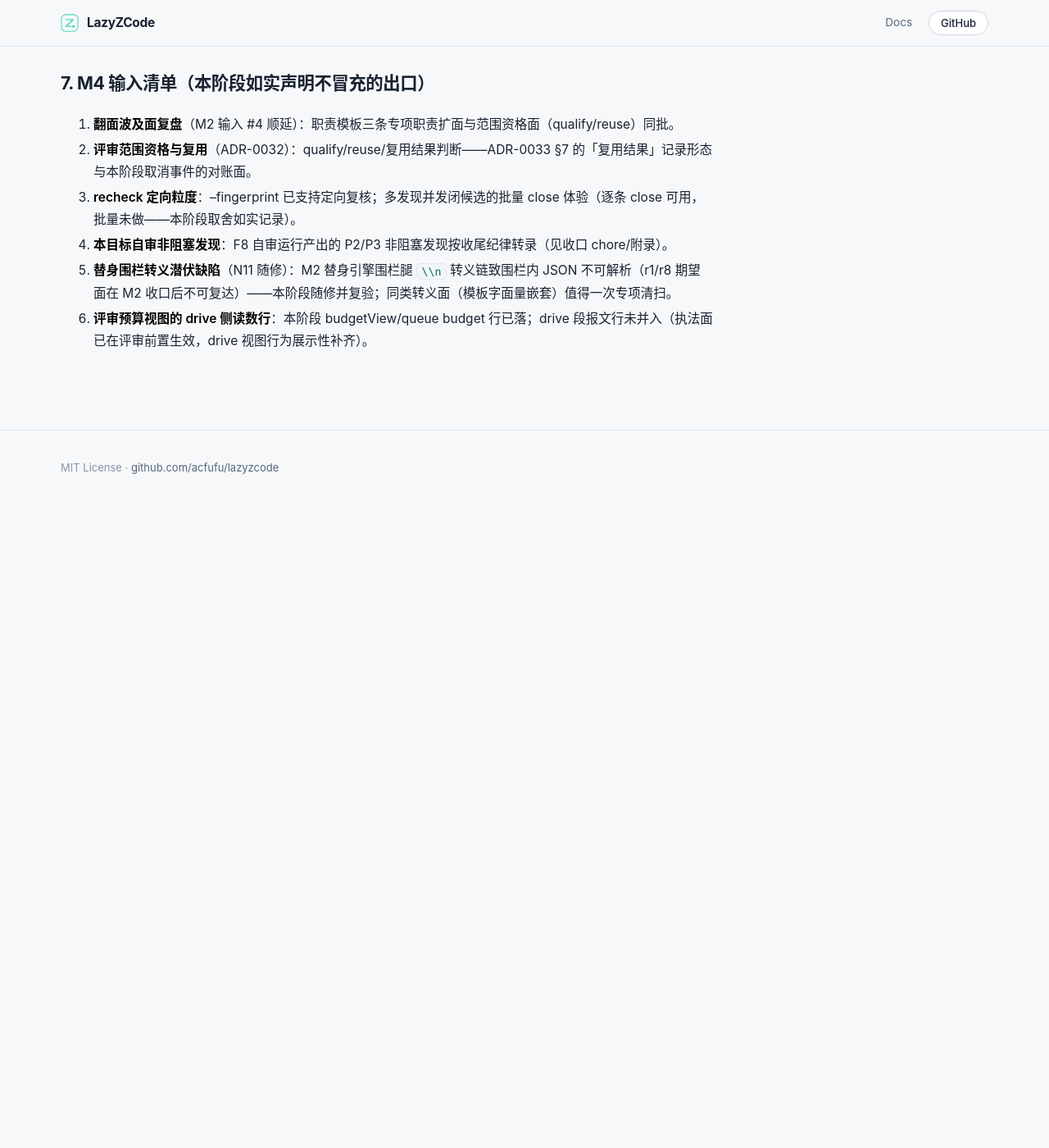
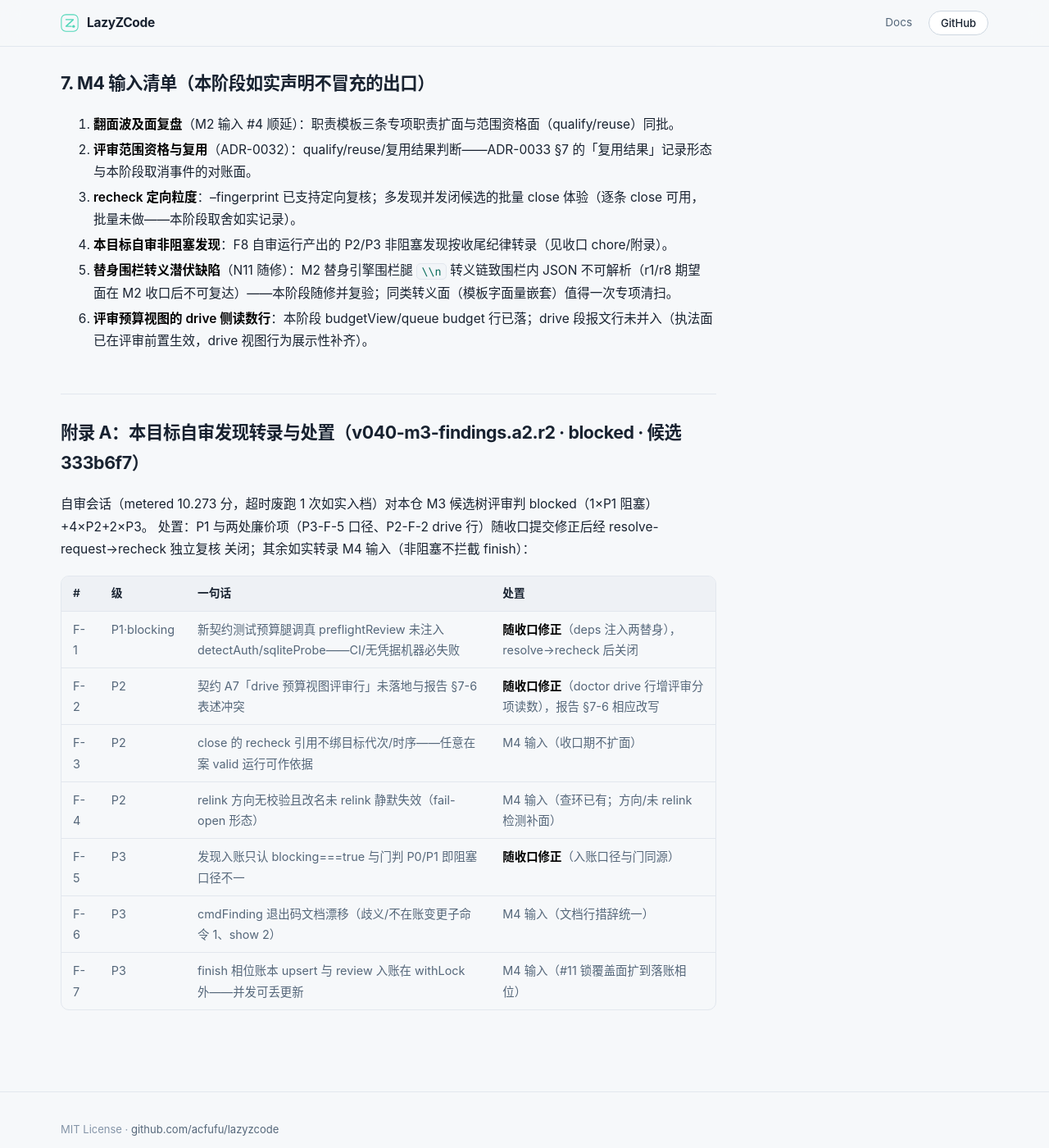
Before and after one commit to Acfufu/lazyzcode, a Jekyll site: the page built from docs/spikes/v040-m3-report.md, in a window 1280 px wide and 1400 px high, scrolled down 3234 px. Shown: the whole window at 82% size. Built offline with Jekyll 4.4.1, drawn with Linux system fonts in a browser that asks for light colours; our own code applies the rules of GitHub Pages for plain Markdown files; before the commit the page ends 3864 px from its top, so only the background shows below that.

Commit message:
fix(v040-m3): N14 自审 P1 修正——契约测试预算腿注入凭据依赖替身 + P0/P1 入账口径同源 + drive 评审分项行
自审 a2.r2 判 blocked（P1×1 阻塞+P2×4+P3×2，metered 10.273 分）。P1：test/review-findings ⑦ 预算腿改注入 detectAuth/sqliteProbe 替身（CI/无凭据机器可跑——budget-exhausted 判因不再被 no-auth 抢先）。P3-F-5：wireFindingsLedger 入账口径与门判 blocking 同源（blocking∨P0∨P1）。P2-F-2：doctor drive 行增评审分项读数（budgetView.reviewPoints，契约 A7 面补齐）。其余 F-3/F-4/F-6/F-7 非阻塞转录报告附录 A 与 M4 输入。

Goal: v040-m3-findings#N14

```diff
--- a/core/review.js
+++ b/core/review.js
@@ -1127,7 +1127,8 @@
   }
   const fpOf = (f) => findingFingerprint({ severity: f.severity, title: f.title, location: f.location });
   const openBefore = isRecheck ? openBlockingFindings(cwd, record.slug).map((x) => x.fingerprint) : null;
-  const blocking = record.result.findings.filter((f) => f && f.blocking === true);
+  // 入账口径与统一门判 blocking 同源（自审 F-5 收口）：blocking===true 或 P0/P1（分级即阻塞）。
+  const blocking = record.result.findings.filter((f) => f && (f.blocking === true || f.severity === "P0" || f.severity === "P1"));
   let disposition = [];
   if (record.result.verdict === "blocked" && blocking.length > 0) {
     disposition = recordFindingSightings(cwd, record.slug, {
--- a/docs/spikes/v040-m3-report.md
+++ b/docs/spikes/v040-m3-report.md
@@ -99,3 +99,19 @@
    面在 M2 收口后不可复达）——本阶段随修并复验；同类转义面（模板字面量嵌套）值得一次专项清扫。
 6. **评审预算视图的 drive 侧读数行**：本阶段 budgetView/queue budget 行已落；drive 段报文行未并入（执法面
    已在评审前置生效，drive 视图行为展示性补齐）。
+
+## 附录 A：本目标自审发现转录与处置（v040-m3-findings.a2.r2 · blocked · 候选 333b6f7）
+
+自审会话（metered 10.273 分，超时废跑 1 次如实入档）对本仓 M3 候选树评审判 blocked（1×P1 阻塞）+4×P2+2×P3。
+处置：P1 与两处廉价项（P3-F-5 口径、P2-F-2 drive 行）随收口提交修正后经 resolve-request→recheck 独立复核
+关闭；其余如实转录 M4 输入（非阻塞不拦截 finish）：
+
+| # | 级 | 一句话 | 处置 |
+| --- | --- | --- | --- |
+| F-1 | P1·blocking | 新契约测试预算腿调真 preflightReview 未注入 detectAuth/sqliteProbe——CI/无凭据机器必失败 | **随收口修正**（deps 注入两替身），resolve→recheck 后关闭 |
+| F-2 | P2 | 契约 A7「drive 预算视图评审行」未落地与报告 §7-6 表述冲突 | **随收口修正**（doctor drive 行增评审分项读数），报告 §7-6 相应改写 |
+| F-3 | P2 | close 的 recheck 引用不绑目标代次/时序——任意在案 valid 运行可作依据 | M4 输入（收口期不扩面） |
+| F-4 | P2 | relink 方向无校验且改名未 relink 静默失效（fail-open 形态） | M4 输入（查环已有；方向/未 relink 检测补面） |
+| F-5 | P3 | 发现入账只认 blocking===true 与门判 P0/P1 即阻塞口径不一 | **随收口修正**（入账口径与门同源） |
+| F-6 | P3 | cmdFinding 退出码文档漂移（歧义/不在账变更子命令 1、show 2） | M4 输入（文档行措辞统一） |
+| F-7 | P3 | finish 相位账本 upsert 与 review 入账在 withLock 外——并发可丢更新 | M4 输入（#11 锁覆盖面扩到落账相位） |
```
Also changed, not shown: core/doctor.js (+7 -0 lines), test/review-findings.contract.test.js (+4 -2 lines).
